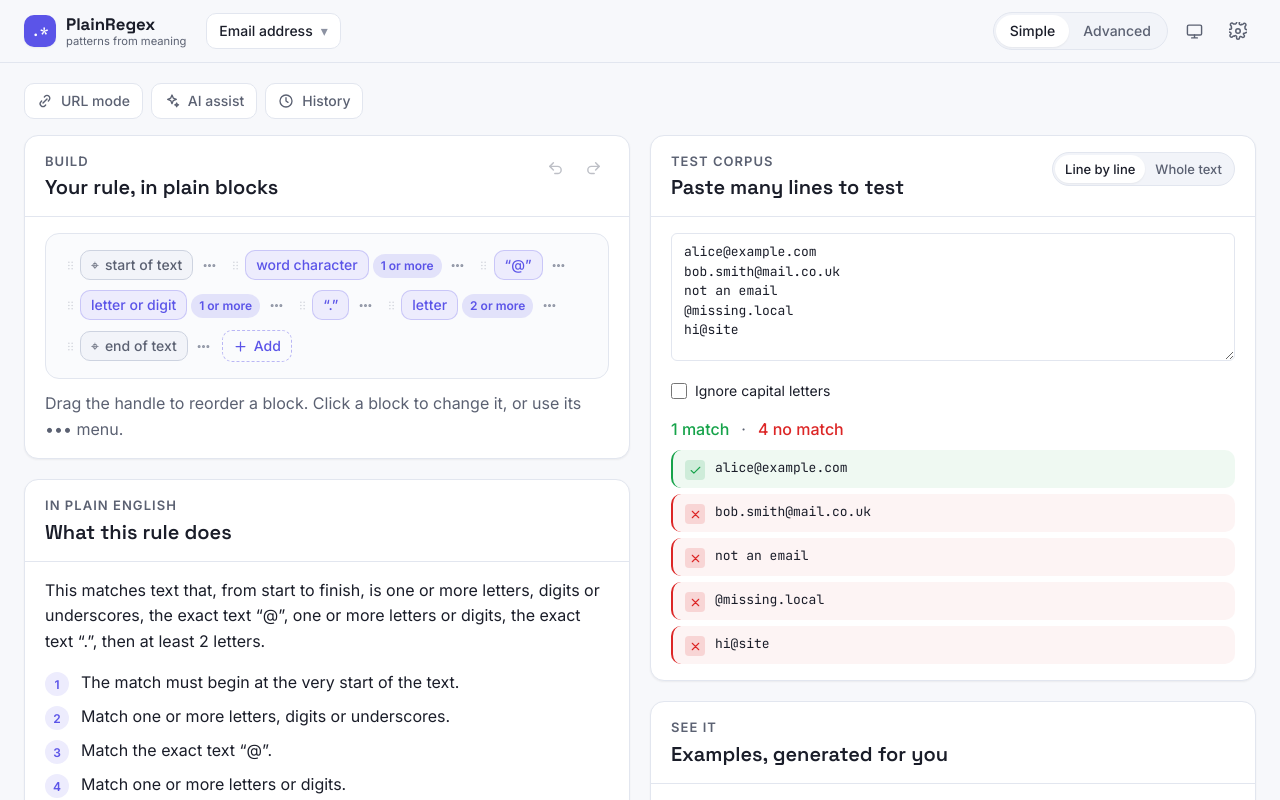
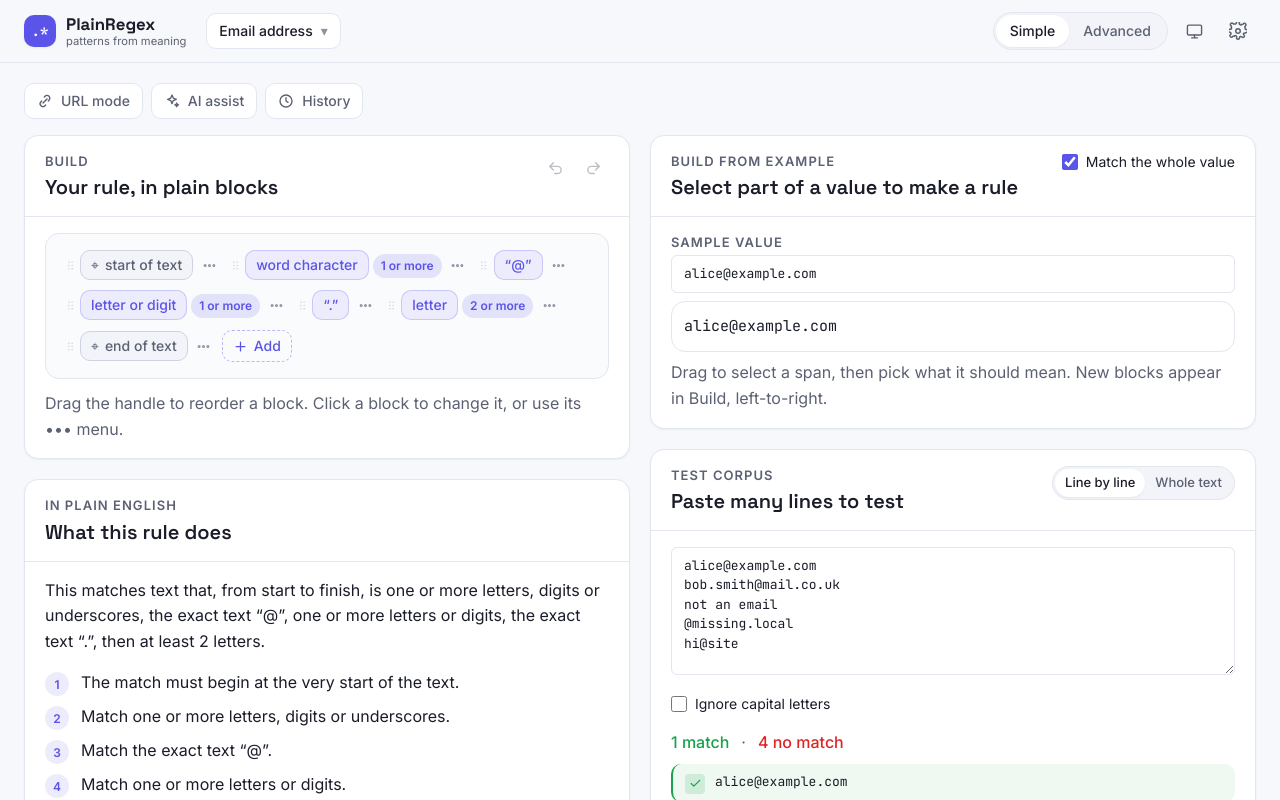
Before and after one commit to olivierluethy/plain-regex, a React (Vite) app: page / in a window 1280 px wide. Shown: the top 800 px of the page. Built offline with nearby package versions, Linux system fonts and the light colour scheme.

Commit message:
feat(app): restructure right column into Build / Test corpus / Quick check

```diff
--- a/src/App.tsx
+++ b/src/App.tsx
@@ -4,7 +4,9 @@ import { Clock, Link, Sparkles } from '@/ui/icons'
 import { Header } from '@/components/Header'
 import { RuleBuilder } from '@/components/RuleBuilder'
 import { ExplanationPanel } from '@/components/ExplanationPanel'
+import { BuildFromExample } from '@/components/BuildFromExample'
 import { TestPanel } from '@/components/TestPanel'
+import { QuickCheck } from '@/components/QuickCheck'
 import { ExamplesPanel } from '@/components/ExamplesPanel'
 import { UrlMode } from '@/components/UrlMode'
 import { Timeline } from '@/components/Timeline'
@@ -77,10 +79,12 @@ export default function App() {
             <RuleBuilder />
             {aiOpen && <AiAssist onOpenSettings={() => setSettingsOpen(true)} />}
             <ExplanationPanel />
+            <ExamplesPanel />
           </div>
           <div className="flex flex-col gap-5">
+            <BuildFromExample />
             <TestPanel />
-            <ExamplesPanel />
+            <QuickCheck />
           </div>
         </div>
 
```
